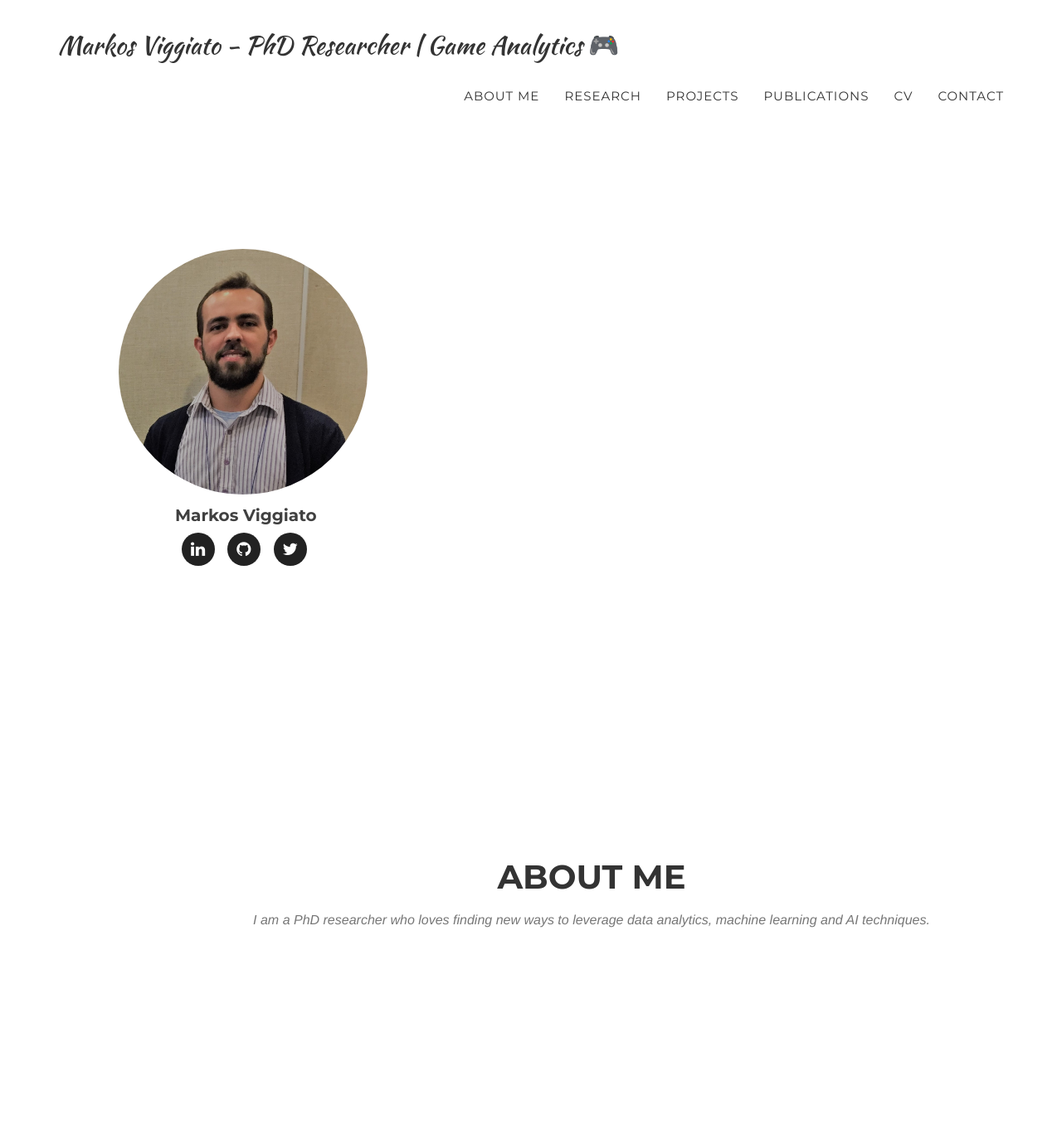
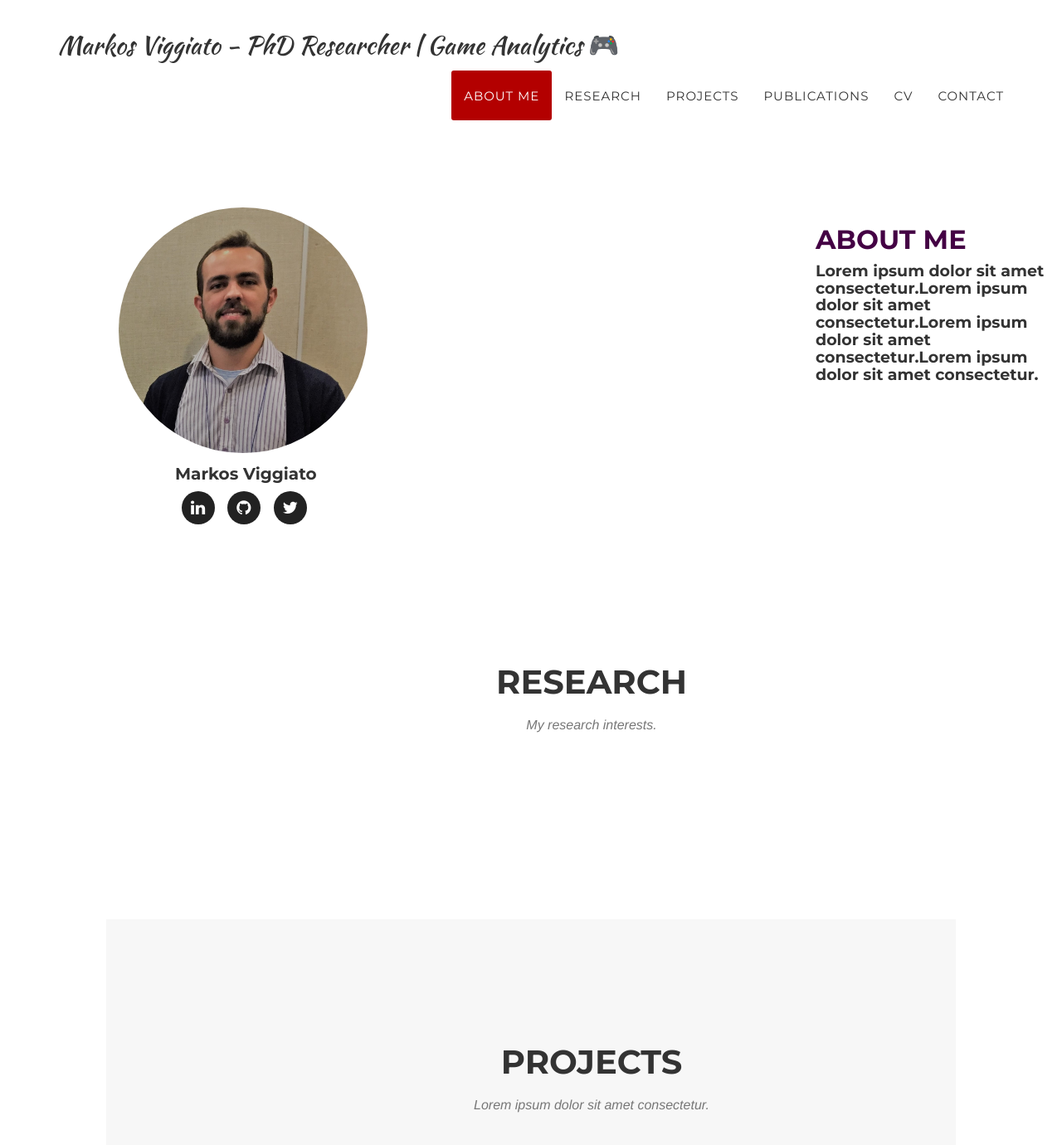
Before and after one commit to markosviggiato/markosviggiato.github.io, a Jekyll site: the page built from index.html, in a window 1280 px wide and 1400 px high. Shown: the top 1380 px of the window at 83% size. Built offline with Jekyll 4.4.1, drawn with Linux system fonts in a browser that asks for light colours; some web fonts are replaced.

Commit message:
add initial about me section

```diff
--- a/_includes/aboutme.html
+++ b/_includes/aboutme.html
@@ -1,13 +1,54 @@
 <!-- About me Section -->
     <section id="aboutme">
         <div class="container">
-            <div class="row">
+          <!--  <div class="row">
                 <div class="col-lg-12 text-center">
                     <h2 class="section-heading">About Me</h2>
                     <h3 class="section-subheading text-muted">I am a PhD researcher who loves finding new ways to leverage data analytics, machine learning and AI techniques.</h3>
 
                 </div>
-            </div>
+            </div> -->
+
+            <div class="personal-pic">
+
+                  <figure>
+          <p> <img src="img/markos-reverse-expo.jpg" class="img-responsive img-circle" width="300" height="400">
+              <figcaption><strong> Markos Viggiato </strong>
+
+                <ul class="list-inline social-buttons">
+
+                <li>
+                    <a href="https://www.linkedin.com/in/markosviggiato/">
+                        <i class="fa fa-linkedin"></i>
+                    </a>
+                </li>
+
+                <li>
+                    <a href="https://github.com/markosviggiato">
+                        <i class="fa fa-github"></i>
+                    </a>
+                </li>
+
+                <li>
+                    <a href="https://twitter.com/viggiato">
+                        <i class="fa fa-twitter"></i>
+                    </a>
+                </li>
+
+                </ul>
+
+
+            </figcaption>
+        </figure>
+
+        </div>
+
+        <div class="about-me">
+            <h2> About Me </h2>
+            <h4> Lorem ipsum dolor sit amet consectetur.Lorem ipsum dolor sit amet consectetur.Lorem ipsum dolor sit amet consectetur.Lorem ipsum dolor sit amet consectetur.</h4>
+
+        </div>
+
 <!--            <div class="row text-center">
                 <div class="col-md-4">
                     <span class="fa-stack fa-4x">
--- a/_includes/header.html
+++ b/_includes/header.html
@@ -45,13 +45,13 @@
 
     <!-- Header -->
 
-    <header>
+ <!--   <header>
         <div class="container">
             <div class="intro-text">
                 <!-- <div class="intro-lead-in">Welcome To My Website!</div>
                 <a href="#aboutme" class="page-scroll btn btn-xl">About Me</a>  -->
                <!-- <img alt="" src="img/markos-reverse-expo.jpg" class="img-responsive img-circle" width="300" height="400"  style="float:left"> -->
-               <!--  <div style="width:300; font-size:80%; text-align:center;"><img alt="" src="img/markos-reverse-expo.jpg" class="img-responsive img-circle" width="300" height="400"  style="float:left">This is my caption</div> -->
+               <!--  <div style="width:300; font-size:80%; text-align:center;"><img alt="" src="img/markos-reverse-expo.jpg" class="img-responsive img-circle" width="300" height="400"  style="float:left">This is my caption</div>
         <figure>
           <p> <img src="img/markos-reverse-expo.jpg" class="img-responsive img-circle" width="300" height="400">
               <figcaption><strong> Markos Viggiato </strong>
@@ -85,7 +85,7 @@
         </div>
 
 
-    </header>
+    </header>  -->
 <!--
         {% for page in site.pages %}
           {% if page.title %}<a class="page-link" href="{{ page.url | prepend: site.baseurl }}">{{ page.title }}</a>{% endif %}
```
Also changed, not shown: _includes/css/agency.css (+54 -1 lines).
